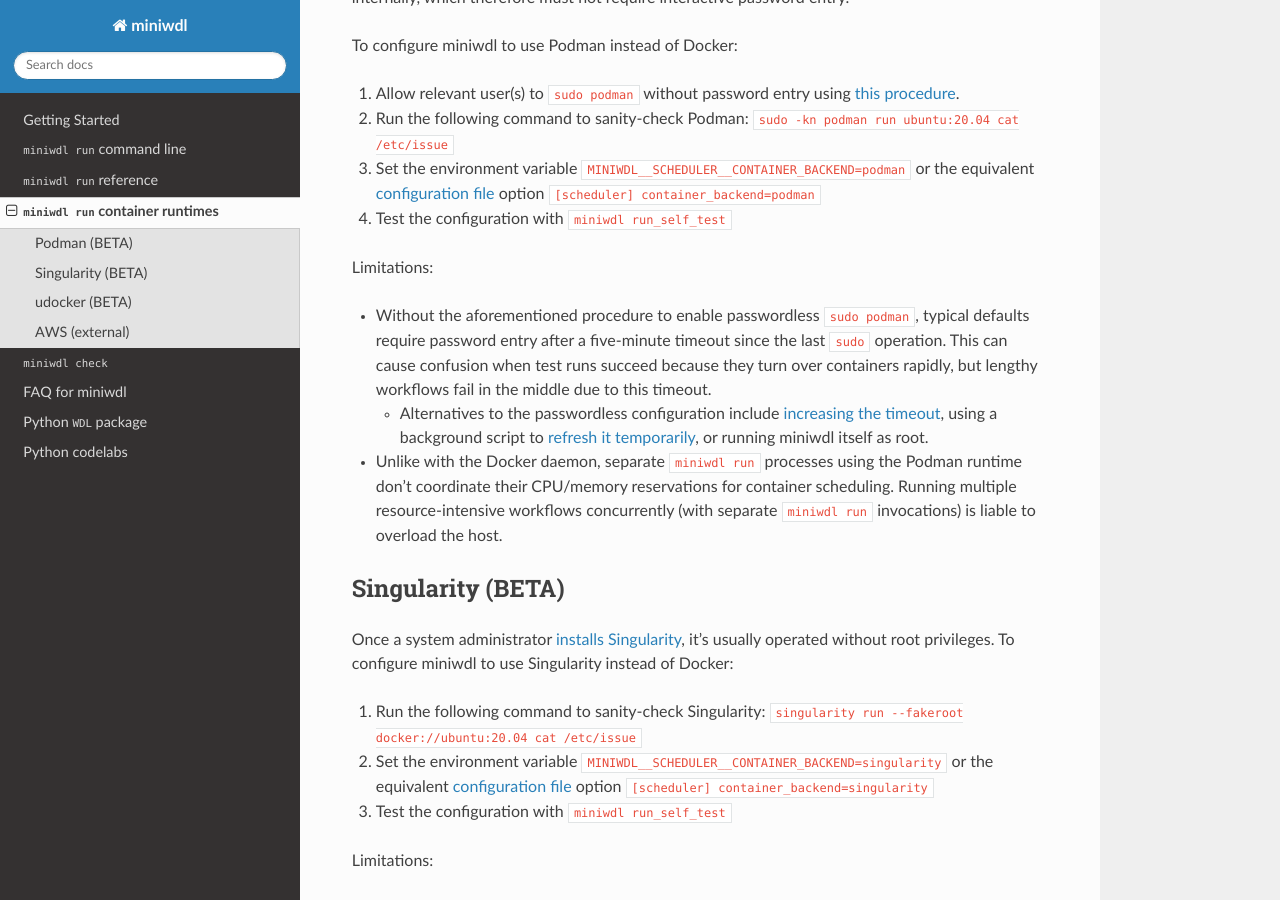
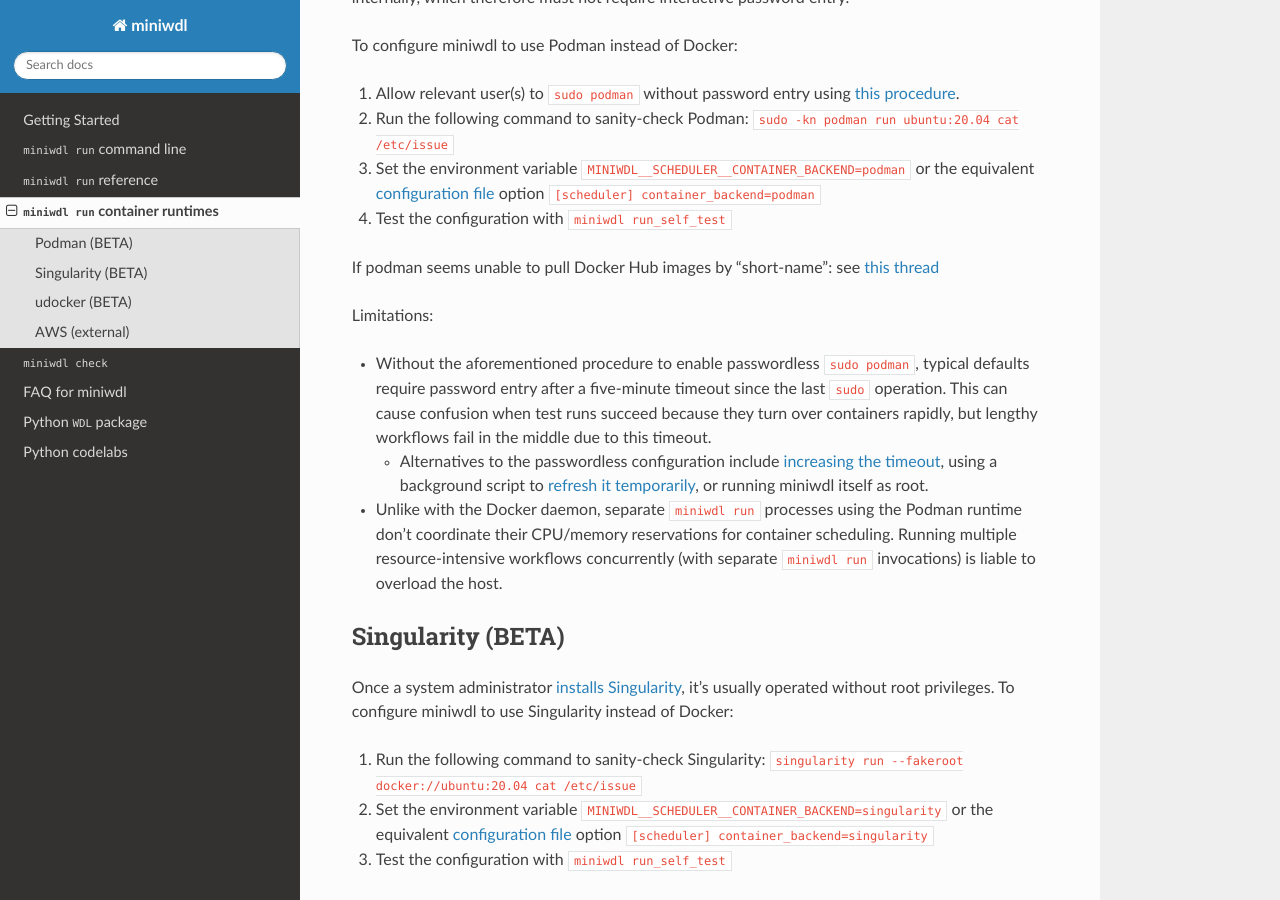
Before and after one commit to chanzuckerberg/miniwdl, a Sphinx documentation site: the page built from docs/runner_backends.md, in a window 1280 px wide and 900 px high, scrolled down 404 px. Built offline with Sphinx 7.4.7 and the Read the Docs theme 2.0.0, drawn with Linux system fonts in a browser that asks for light colours; pages that are not in the unit, such as notebooks, are missing from menus.

Commit message:
document podman workaround

```diff
--- a/docs/runner_backends.md
+++ b/docs/runner_backends.md
@@ -12,6 +12,8 @@
 2. Run the following command to sanity-check Podman: `sudo -kn podman run ubuntu:20.04 cat /etc/issue`
 3. Set the environment variable `MINIWDL__SCHEDULER__CONTAINER_BACKEND=podman` or the equivalent [configuration file](https://miniwdl.readthedocs.io/en/latest/runner_reference.html#configuration) option `[scheduler] container_backend=podman`
 4. Test the configuration with `miniwdl run_self_test`
+
+If podman seems unable to pull Docker Hub images by "short-name": see [this thread](https://github.com/containers/podman/issues/9390#issuecomment-970305169)
 
 Limitations:
 
```
